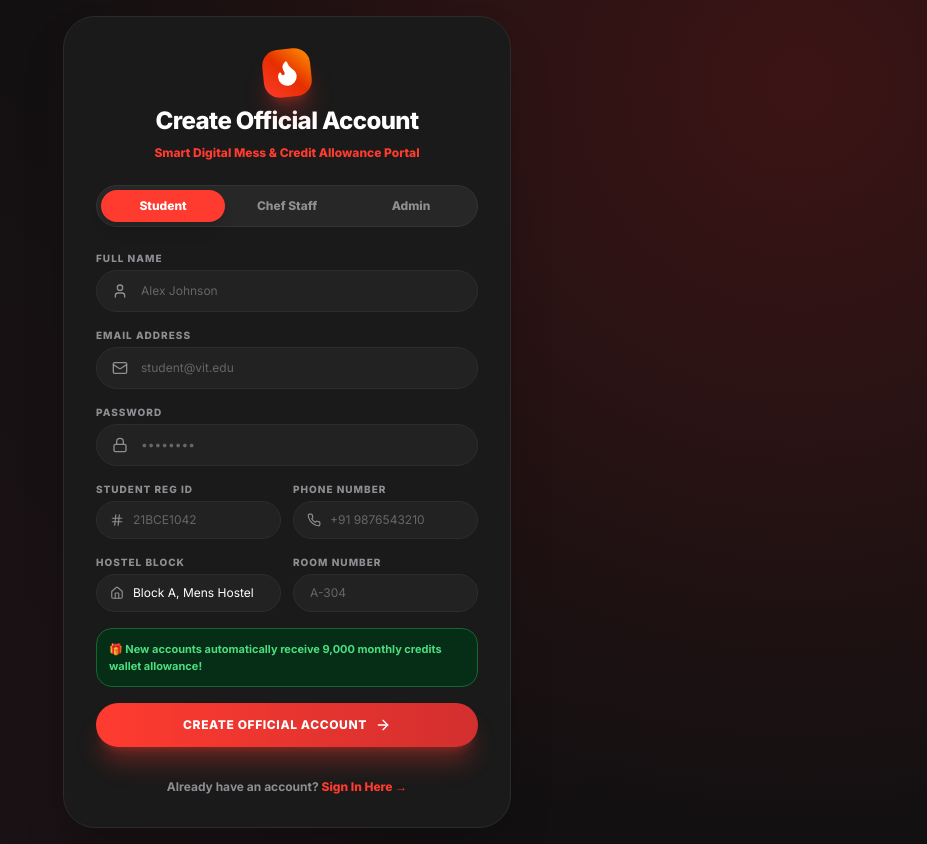
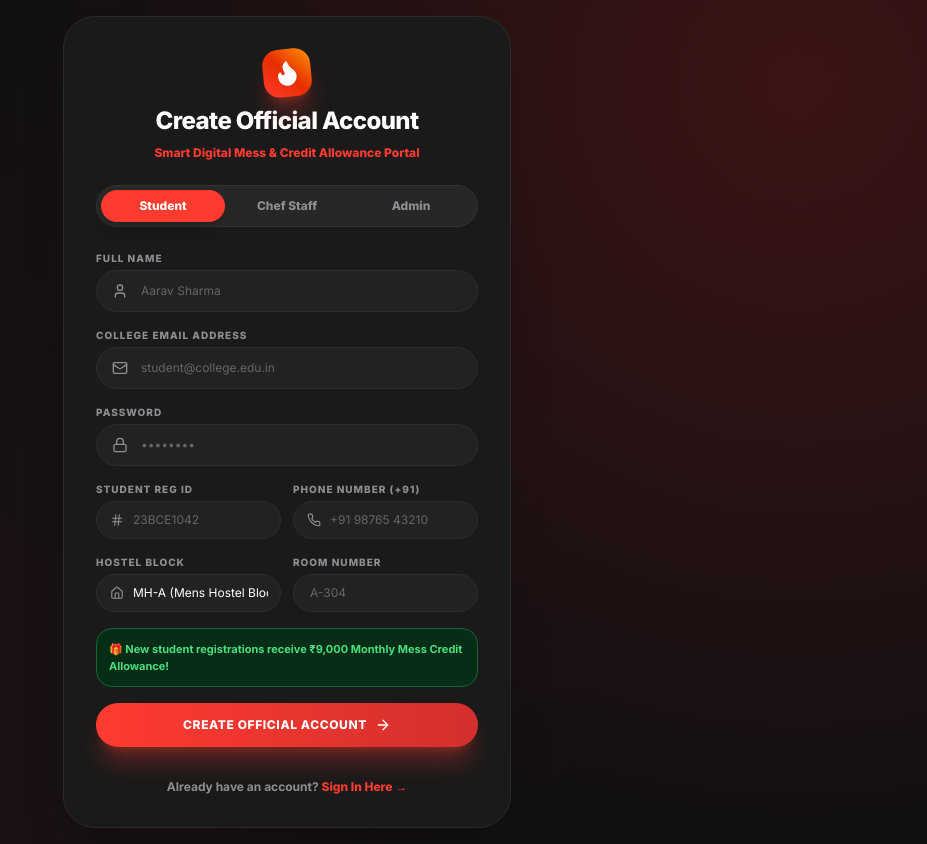
Before and after one commit to yashbawane24/Smart-Ordering-System, a React (Vite) app in the folder frontend/: page /register in a window 1280 px wide. Shown: the whole page, without its empty margins (353-1280 px from the left). Built offline with nearby package versions, Linux system fonts and the light colour scheme; no server answers.

Commit message:
remove demo login hints and update to Indian college mess context

```diff
--- a/frontend/src/components/admin/StudentFormModal.jsx
+++ b/frontend/src/components/admin/StudentFormModal.jsx
@@ -27,14 +27,15 @@ export const StudentFormModal = ({ isOpen, onClose, onSubmit, initialData }) =>
       setFormData({
         name: '',
         email: '',
-        password: 'Password123',
+        password: '',
         phone: '+91 ',
-        studentIdStr: `21BCE${Math.floor(1000 + Math.random() * 9000)}`,
-        hostel: 'Block A, Mens Hostel',
-        roomNumber: '101'
+        studentIdStr: `23BCE${Math.floor(1000 + Math.random() * 9000)}`,
+        hostel: 'MH-A (Mens Hostel Block A)',
+        roomNumber: 'A-101'
       });
     }
   }, [initialData, isOpen]);
+
 
   const handleSubmit = (e) => {
     e.preventDefault();
--- a/frontend/src/pages/LandingPage.jsx
+++ b/frontend/src/pages/LandingPage.jsx
@@ -142,20 +142,20 @@ export const LandingPage = () => {
             <div className="bg-[#222222] border border-[#2D2D2D] rounded-[24px] p-4 text-center relative mt-6 pt-10">
               <div className="absolute -top-8 left-1/2 -translate-x-1/2 w-20 h-20 rounded-full overflow-hidden shadow-xl border-2 border-[#333333]">
                 <img
-                  src="https://images.unsplash.com/photo-1568901346375-23c9450c58cd?w=300&auto=format&fit=crop&q=80"
-                  alt="Hamburger"
+                  src="https://images.unsplash.com/photo-1631452180519-c014fe946bc7?w=300&auto=format&fit=crop&q=80"
+                  alt="Paneer Butter Masala"
                   className="w-full h-full object-cover"
                 />
               </div>
-              <h4 className="text-sm font-black text-white">Hamburger</h4>
-              <p className="text-[10px] text-[#8E8E93] font-bold">Starting From</p>
-              <div className="text-sm font-black text-white font-mono">$10.00</div>
+              <h4 className="text-sm font-black text-white">Paneer Butter Masala</h4>
+              <p className="text-[10px] text-[#8E8E93] font-bold">Special Combo</p>
+              <div className="text-sm font-black text-[#FF3B30] font-mono">₹130</div>
               <div className="flex items-center justify-between pt-2 mt-2 border-t border-[#2D2D2D] text-[10px] font-bold text-[#8E8E93]">
                 <div className="flex items-center gap-1 text-white">
                   <Star className="w-3 h-3 text-[#FFCC00] fill-[#FFCC00]" />
-                  <span>4.8</span>
+                  <span>4.9</span>
                 </div>
-                <span>1250 Sales</span>
+                <span>1850 Orders</span>
               </div>
             </div>
 
@@ -163,20 +163,20 @@ export const LandingPage = () => {
             <div className="bg-[#222222] border border-[#2D2D2D] rounded-[24px] p-4 text-center relative mt-6 pt-10">
               <div className="absolute -top-8 left-1/2 -translate-x-1/2 w-20 h-20 rounded-full overflow-hidden shadow-xl border-2 border-[#333333]">
                 <img
-                  src="https://images.unsplash.com/photo-1513104890138-7c749659a591?w=300&auto=format&fit=crop&q=80"
-                  alt="Pepperoni Pizza"
+                  src="https://images.unsplash.com/photo-1668236543090-82eba5ee5976?w=300&auto=format&fit=crop&q=80"
+                  alt="Masala Dosa"
                   className="w-full h-full object-cover"
                 />
               </div>
-              <h4 className="text-sm font-black text-white">Pepperoni Pizza</h4>
-              <p className="text-[10px] text-[#8E8E93] font-bold">Starting From</p>
-              <div className="text-sm font-black text-white font-mono">$15.50</div>
+              <h4 className="text-sm font-black text-white">Special Masala Dosa</h4>
+              <p className="text-[10px] text-[#8E8E93] font-bold">Breakfast Special</p>
+              <div className="text-sm font-black text-[#FF3B30] font-mono">₹60</div>
               <div className="flex items-center justify-between pt-2 mt-2 border-t border-[#2D2D2D] text-[10px] font-bold text-[#8E8E93]">
                 <div className="flex items-center gap-1 text-white">
                   <Star className="w-3 h-3 text-[#FFCC00] fill-[#FFCC00]" />
-                  <span>4.9</span>
+                  <span>4.8</span>
                 </div>
-                <span>2100 Sales</span>
+                <span>2400 Orders</span>
               </div>
             </div>
 
@@ -188,13 +188,13 @@ export const LandingPage = () => {
                 </span>
                 <span className="text-[#8E8E93]">ID: #1099</span>
               </div>
-              <div className="grid grid-cols-3 gap-1 p-1 bg-[#1A1A1A] rounded-full border border-[#2D2D2D] text-[10px] text-center">
-                <div className="btn-red-pill py-1 text-white font-extrabold">Delivery</div>
-                <div className="py-1 text-[#8E8E93] font-bold">Dine in</div>
-                <div className="py-1 text-[#8E8E93] font-bold">Takeaway</div>
+              <div className="grid grid-cols-3 gap-1 p-1 bg-[#1A1A1A] rounded-full border border-[#2D2D2D] text-[9px] text-center">
+                <div className="btn-red-pill py-1 text-white font-extrabold">Mess Hall</div>
+                <div className="py-1 text-[#8E8E93] font-bold">Hostel Parcel</div>
+                <div className="py-1 text-[#8E8E93] font-bold">Counter Pickup</div>
               </div>
-              <div className="py-3 px-4 bg-[#1C1C1C] text-white text-[11px] font-black rounded-full text-center uppercase tracking-widest">
-                Confirm Order
+              <div className="py-3 px-4 bg-[#FF3B30] text-white text-[11px] font-black rounded-full text-center uppercase tracking-widest">
+                Confirm Mess Order
               </div>
             </div>
 
@@ -213,8 +213,8 @@ export const LandingPage = () => {
           <div className="grid grid-cols-1 md:grid-cols-3 gap-8">
             <FeatureCard
               icon={CreditCard}
-              title="9,000 Monthly Credits"
-              description="Automatic balance reset every month. Students place orders without cash or physical tokens."
+              title="₹9,000 Monthly Credits"
+              description="Automatic credit balance allowance every month. Students place mess orders without cash transactions."
             />
             <FeatureCard
               icon={Clock}
@@ -248,30 +248,27 @@ export const LandingPage = () => {
       {/* Interactive Role Portals Section */}
       <section id="demo-roles" className="py-20 max-w-7xl mx-auto px-6">
         <div className="text-center max-w-2xl mx-auto mb-14 space-y-2">
-          <h2 className="text-xs font-black uppercase tracking-widest text-[#FF3B30]">LIVE ACCESS PORTALS</h2>
-          <p className="text-3xl sm:text-4xl font-black text-white">Try Any Role Portal Instant Launch</p>
+          <h2 className="text-xs font-black uppercase tracking-widest text-[#FF3B30]">OFFICIAL PORTALS</h2>
+          <p className="text-3xl sm:text-4xl font-black text-white">Access Smart Mess System Portals</p>
         </div>
 
         <div className="grid grid-cols-1 md:grid-cols-3 gap-8">
           <RoleCard
             title="Student Portal"
             badge="STUDENT"
-            description="Browse today's menu, filter by category disk, add pop-out dishes to cart, and use monthly credit balance."
-            email="student@vit.edu"
+            description="Browse today's mess menu, filter by meal type, add Indian dishes to cart, and use monthly ₹9,000 credit allowance."
             onLaunch={() => navigate('/login')}
           />
           <RoleCard
             title="Chef Kitchen Portal"
             badge="CHEF"
             description="Live kitchen order Kanban columns. Accept orders, mark items preparing, and toggle dish availability."
-            email="chef@vit.edu"
             onLaunch={() => navigate('/login')}
           />
           <RoleCard
             title="Admin Management"
             badge="ADMIN"
             description="Full mess administrative control. Manage students, chefs, menu prices, monthly credit top-ups, and sales."
-            email="admin@vit.edu"
             onLaunch={() => navigate('/login')}
           />
         </div>
@@ -287,7 +284,7 @@ export const LandingPage = () => {
             <span className="font-extrabold text-white text-sm">Smart Mess Digital System</span>
           </div>
           <p className="text-center md:text-right text-[#8E8E93]">
-            VIT College Capstone Project | Production Ready SaaS Architecture
+            Indian College Smart Digital Mess & Credit Management Portal
           </p>
         </div>
       </footer>
@@ -306,7 +303,7 @@ const FeatureCard = ({ icon: Icon, title, description }) => (
   </div>
 );
 
-const RoleCard = ({ title, badge, description, email, onLaunch }) => (
+const RoleCard = ({ title, badge, description, onLaunch }) => (
   <div className="p-7 bg-[#222222] border border-[#2D2D2D] hover:border-[#FF3B30] rounded-[28px] text-left space-y-4 transition duration-300 shadow-2xl flex flex-col justify-between">
     <div className="space-y-3">
       <span className="px-3.5 py-1 text-[10px] font-black bg-[#1A1A1A] text-[#FF3B30] border border-[#333333] rounded-full uppercase tracking-wider inline-block">
@@ -316,14 +313,11 @@ const RoleCard = ({ title, badge, description, email, onLaunch }) => (
       <p className="text-xs text-[#8E8E93] leading-relaxed">{description}</p>
     </div>
 
-    <div className="pt-4 border-t border-[#2D2D2D] space-y-3">
-      <div className="text-[11px] text-[#8E8E93] font-medium">
-        Demo Login: <code className="text-white font-mono font-bold">{email}</code> / <code className="text-[#FF3B30] font-mono">Password123</code>
-      </div>
+    <div className="pt-4 border-t border-[#2D2D2D]">
       <button
         type="button"
         onClick={onLaunch}
-        className="w-full py-3 bg-[#1C1C1C] hover:bg-[#FF3B30] text-white text-xs font-black uppercase tracking-wider rounded-full border border-[#333333] hover:border-[#FF3B30] transition duration-300 flex items-center justify-center gap-2"
+        className="w-full py-3.5 bg-[#FF3B30] hover:brightness-110 text-white text-xs font-black uppercase tracking-wider rounded-full border border-[#FF3B30] transition duration-300 flex items-center justify-center gap-2 shadow-lg shadow-[#FF3B30]/30"
       >
         <span>Open Sign In</span>
         <ArrowRight className="w-3.5 h-3.5" />
--- a/frontend/src/pages/LoginPage.jsx
+++ b/frontend/src/pages/LoginPage.jsx
@@ -5,8 +5,8 @@ import { Flame, ArrowRight, AlertCircle, KeyRound, Mail, Sparkles } from 'lucide
 import { LoadingSpinner } from '../components/common/LoadingSpinner';
 
 export const LoginPage = () => {
-  const [email, setEmail] = useState('student@vit.edu');
-  const [password, setPassword] = useState('Password123');
+  const [email, setEmail] = useState('');
+  const [password, setPassword] = useState('');
   const [error, setError] = useState('');
   const [loading, setLoading] = useState(false);
   const [activeRole, setActiveRole] = useState('STUDENT');
@@ -17,22 +17,6 @@ export const LoginPage = () => {
   const handleRoleSelect = (role) => {
     setActiveRole(role);
     setError('');
-    switch (role) {
-      case 'STUDENT':
-        setEmail('student@vit.edu');
-        setPassword('Password123');
-        break;
-      case 'CHEF':
-        setEmail('chef@vit.edu');
-        setPassword('Password123');
-        break;
-      case 'ADMIN':
-        setEmail('admin@vit.edu');
-        setPassword('Password123');
-        break;
-      default:
-        break;
-    }
   };
 
   const handleSubmit = async (e) => {
@@ -68,10 +52,10 @@ export const LoginPage = () => {
           <p className="text-[11px] font-black tracking-widest text-[#FF3B30] uppercase flex items-center justify-center gap-1 pt-1">
             <Sparkles className="w-3.5 h-3.5 text-[#FF3B30]" /> SMART ORDERING. ZERO WAITING.
           </p>
-          <h2 className="text-lg font-black text-white tracking-tight pt-1">Welcome Back</h2>
+          <h2 className="text-lg font-black text-white tracking-tight pt-1">Sign In to Portal</h2>
         </div>
 
-        {/* Role Selector Tabs (Reference Pill Segmented Control) */}
+        {/* Role Selector Tabs */}
         <div className="grid grid-cols-3 gap-1 p-1 bg-[#141414] rounded-full border border-[#2D2D2D] mb-6">
           {['STUDENT', 'CHEF', 'ADMIN'].map((role) => (
             <button
@@ -109,7 +93,7 @@ export const LoginPage = () => {
                 value={email}
                 onChange={(e) => setEmail(e.target.value)}
                 className="w-full pl-11 pr-4 py-3.5 text-xs bg-[#242424] text-white border border-[#333333] rounded-full focus:outline-none focus:border-[#FF3B30] transition placeholder:text-[#666666]"
-                placeholder="email@vit.edu"
+                placeholder="student@college.edu.in"
               />
             </div>
           </div>
@@ -137,7 +121,7 @@ export const LoginPage = () => {
             {loading ? (
               <div className="flex items-center gap-2">
                 <LoadingSpinner size="sm" className="border-white border-t-transparent" />
-                <span>SIGNING IN (CONNECTING...)</span>
+                <span>SIGNING IN...</span>
               </div>
             ) : (
               <>
@@ -146,24 +130,16 @@ export const LoginPage = () => {
               </>
             )}
           </button>
-
         </form>
 
-        {/* Demo Credentials & Registration Link */}
-        <div className="mt-8 pt-6 border-t border-[#2D2D2D] text-center space-y-4">
+        {/* Registration Link */}
+        <div className="mt-8 pt-6 border-t border-[#2D2D2D] text-center">
           <p className="text-xs font-bold text-[#8E8E93]">
             Don't have an account?{' '}
             <Link to="/register" className="text-[#FF3B30] hover:underline font-black">
               Register Here →
             </Link>
           </p>
-          <div>
-            <span className="text-[10px] text-[#8E8E93] block mb-1 font-extrabold uppercase tracking-wider">Quick Demo Credentials</span>
-            <div className="p-3 bg-[#141414] rounded-2xl border border-[#2D2D2D] text-xs font-mono text-[#FF3B30] space-y-0.5">
-              <p>Email: <span className="text-white font-bold">{email}</span></p>
-              <p>Password: <span className="text-white font-bold">Password123</span></p>
-            </div>
-          </div>
         </div>
       </div>
     </div>
--- a/frontend/src/pages/SignupPage.jsx
+++ b/frontend/src/pages/SignupPage.jsx
@@ -101,7 +101,7 @@ export const SignupPage = () => {
               <input
                 type="text"
                 required
-                placeholder="Alex Johnson"
+                placeholder="Aarav Sharma"
                 value={formData.name}
                 onChange={(e) => setFormData({ ...formData, name: e.target.value })}
                 className="w-full pl-11 pr-4 py-3 text-xs bg-[#222222] text-white border border-[#2D2D2D] rounded-full focus:outline-none focus:border-[#FF3B30] placeholder-[#666666]"
@@ -110,13 +110,13 @@ export const SignupPage = () => {
           </div>
 
           <div>
-            <label className="block text-[10px] font-black text-[#8E8E93] uppercase tracking-widest mb-1">Email Address</label>
+            <label className="block text-[10px] font-black text-[#8E8E93] uppercase tracking-widest mb-1">College Email Address</label>
             <div className="relative">
               <Mail className="w-4 h-4 absolute left-4 top-1/2 -translate-y-1/2 text-[#8E8E93]" />
               <input
                 type="email"
                 required
-                placeholder="student@vit.edu"
+                placeholder="student@college.edu.in"
                 value={formData.email}
                 onChange={(e) => setFormData({ ...formData, email: e.target.value })}
                 className="w-full pl-11 pr-4 py-3 text-xs bg-[#222222] text-white border border-[#2D2D2D] rounded-full focus:outline-none focus:border-[#FF3B30] placeholder-[#666666]"
@@ -148,7 +148,7 @@ export const SignupPage = () => {
                     <Hash className="w-3.5 h-3.5 absolute left-3.5 top-1/2 -translate-y-1/2 text-[#8E8E93]" />
                     <input
                       type="text"
-                      placeholder="21BCE1042"
+                      placeholder="23BCE1042"
                       value={formData.studentIdStr}
                       onChange={(e) => setFormData({ ...formData, studentIdStr: e.target.value })}
                       className="w-full pl-9 pr-3 py-2.5 text-xs bg-[#222222] text-white border border-[#2D2D2D] rounded-full focus:outline-none focus:border-[#FF3B30] placeholder-[#666666]"
@@ -157,12 +157,12 @@ export const SignupPage = () => {
                 </div>
 
                 <div>
-                  <label className="block text-[10px] font-black text-[#8E8E93] uppercase tracking-widest mb-1">Phone Number</label>
+                  <label className="block text-[10px] font-black text-[#8E8E93] uppercase tracking-widest mb-1">Phone Number (+91)</label>
                   <div className="relative">
                     <Phone className="w-3.5 h-3.5 absolute left-3.5 top-1/2 -translate-y-1/2 text-[#8E8E93]" />
                     <input
                       type="text"
-                      placeholder="+91 9876543210"
+                      placeholder="+91 98765 43210"
                       value={formData.phone}
                       onChange={(e) => setFormData({ ...formData, phone: e.target.value })}
                       className="w-full pl-9 pr-3 py-2.5 text-xs bg-[#222222] text-white border border-[#2D2D2D] rounded-full focus:outline-none focus:border-[#FF3B30] placeholder-[#666666]"
@@ -176,13 +176,18 @@ export const SignupPage = () => {
                   <label className="block text-[10px] font-black text-[#8E8E93] uppercase tracking-widest mb-1">Hostel Block</label>
                   <div className="relative">
                     <Home className="w-3.5 h-3.5 absolute left-3.5 top-1/2 -translate-y-1/2 text-[#8E8E93]" />
-                    <input
-                      type="text"
-                      placeholder="Block A, Mens Hostel"
+                    <select
                       value={formData.hostel}
                       onChange={(e) => setFormData({ ...formData, hostel: e.target.value })}
-                      className="w-full pl-9 pr-3 py-2.5 text-xs bg-[#222222] text-white border border-[#2D2D2D] rounded-full focus:outline-none focus:border-[#FF3B30] placeholder-[#666666]"
-                    />
+                      className="w-full pl-9 pr-3 py-2.5 text-xs bg-[#222222] text-white border border-[#2D2D2D] rounded-full focus:outline-none focus:border-[#FF3B30] appearance-none"
+                    >
+                      <option value="MH-A (Mens Hostel Block A)">MH-A (Mens Hostel Block A)</option>
+                      <option value="MH-B (Mens Hostel Block B)">MH-B (Mens Hostel Block B)</option>
+                      <option value="MH-C (Mens Hostel Block C)">MH-C (Mens Hostel Block C)</option>
+                      <option value="LH-1 (Ladies Hostel Block 1)">LH-1 (Ladies Hostel Block 1)</option>
+                      <option value="LH-2 (Ladies Hostel Block 2)">LH-2 (Ladies Hostel Block 2)</option>
+                      <option value="SJT Mess Hostel">SJT Mess Hostel</option>
+                    </select>
                   </div>
                 </div>
 
@@ -199,10 +204,11 @@ export const SignupPage = () => {
               </div>
 
               <div className="p-3 bg-[#062D15] border border-[#166534] rounded-2xl text-[11px] font-bold text-[#4ADE80] flex items-center gap-2">
-                <span>🎁 New accounts automatically receive 9,000 monthly credits wallet allowance!</span>
+                <span>🎁 New student registrations receive ₹9,000 Monthly Mess Credit Allowance!</span>
               </div>
             </>
           )}
+
 
           <button
             type="submit"
```
Also changed, not shown: frontend/src/components/student/RightCartPanel.jsx (+25 -22 lines).
